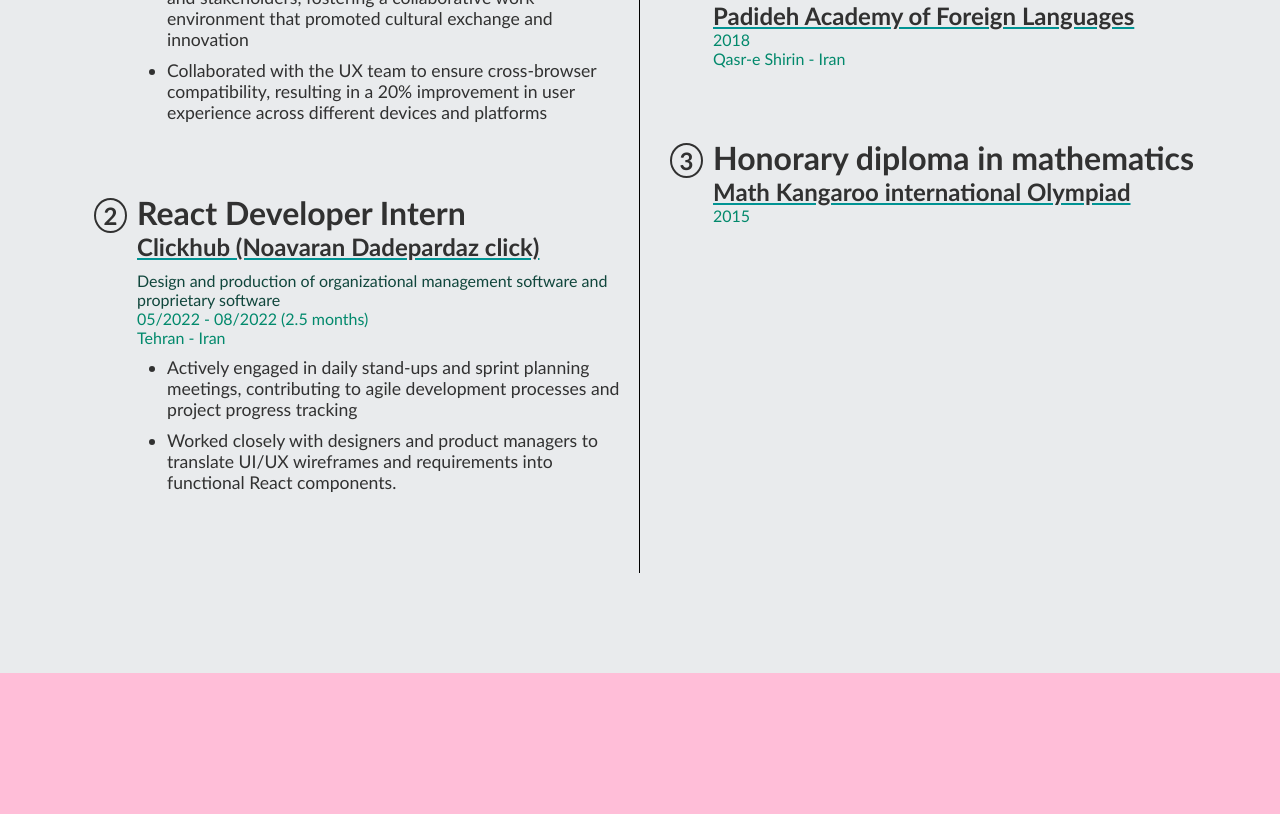
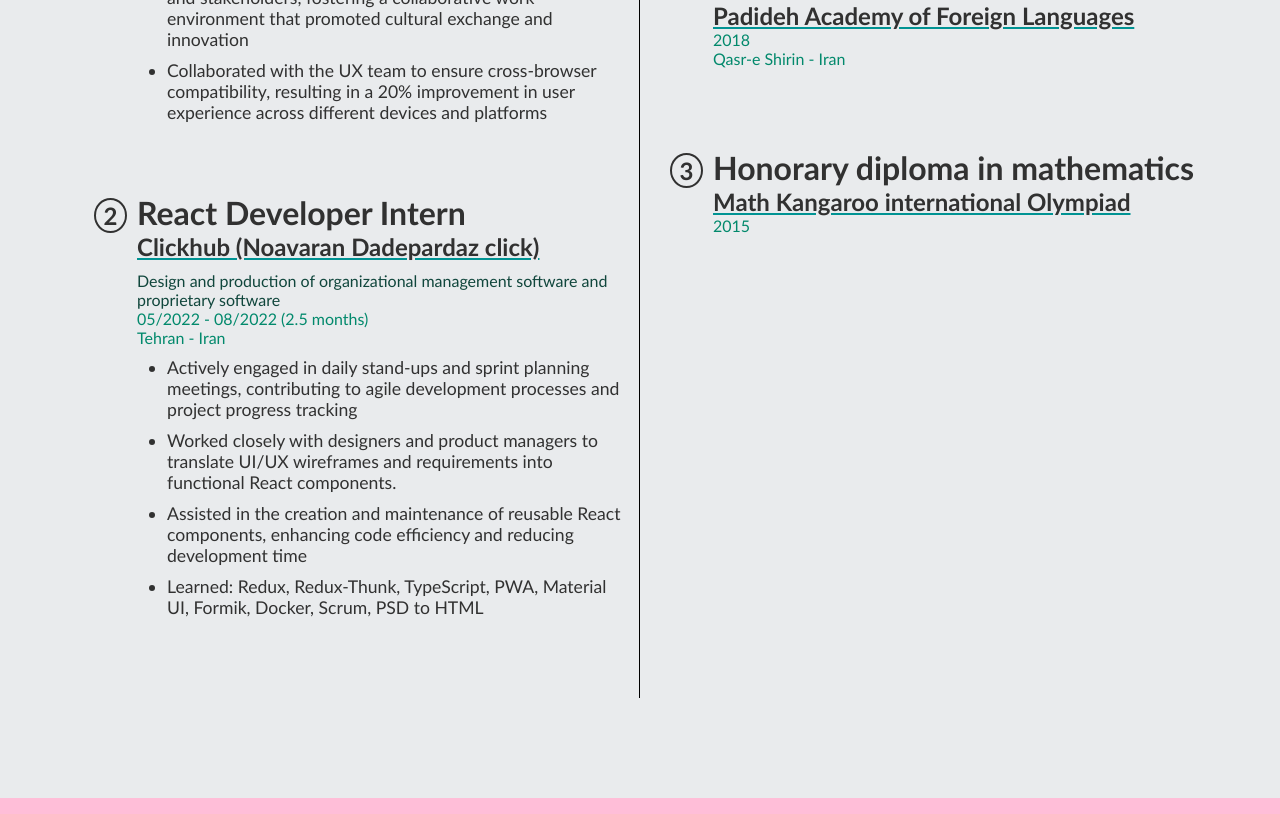
Before and after one commit to sina-olfati/sina-olfati-site, a React (Create React App) app: page /sina-olfati-site/resume in a window 1280 px wide. Shown: the part 3440-4254 px from the top of the page. Built offline with nearby package versions, Linux system fonts and the light colour scheme; a web font is replaced by a local one.

Commit message:
resume-work and edu: added array and mapped on that

```diff
--- a/public/assets/locales/en/translation.json
+++ b/public/assets/locales/en/translation.json
@@ -33,39 +33,43 @@
     "download-cv": "CV",
     "resume-skills": "Skills",
     "resume-work-work-work": " Work Experience",
-    "resume-work-work-second-title": "JavaScript Developer",
-    "resume-work-work-second-place": "VModel",
-    "resume-work-work-second-place-describe": "Booking platform + Digital Agency for Models, Influencers, Photographers, Creators and PetModels",
-    "resume-work-work-second-time": "08/2022 - 11/2022 (3 months)",
-    "resume-work-work-second-workplace": "London - England(UK)",
-    "resume-work-work-second-about1": "Led the web development team, consisting of 4 members, for 3 weeks; Increased quality and speed by 30%",
-    "resume-work-work-second-about2": "Mentored junior developers, conducting knowledge-sharing sessions on JavaScript best practices, resulting in a 50% improvement in their coding skills",
-    "resume-work-work-second-about3": "Collaborated with a diverse team of developers, designers, and stakeholders, fostering a collaborative work environment that promoted cultural exchange and innovation",
-    "resume-work-work-second-about4": "Collaborated with the UX team to ensure cross-browser compatibility, resulting in a 20% improvement in user experience across different devices and platforms",
 
-    "resume-work-work-first-title": "React Developer Intern",
-    "resume-work-work-first-place": "Clickhub (Noavaran Dadepardaz click)",
-    "resume-work-work-first-place-describe": "Design and production of organizational management software and proprietary software",
-    "resume-work-work-first-time": "05/2022 - 08/2022 (2.5 months)",
-    "resume-work-work-first-workplace": "Tehran - Iran",
-    "resume-work-work-first-about1": "Actively engaged in daily stand-ups and sprint planning meetings, contributing to agile development processes and project progress tracking",
-    "resume-work-work-first-about2": "Worked closely with designers and product managers to translate UI/UX wireframes and requirements into functional React components.",
-    "resume-work-work-first-about3": "Assisted in the creation and maintenance of reusable React components, enhancing code efficiency and reducing development time",
-    "resume-work-work-first-about4": "Learned: Redux, Redux-Thunk, TypeScript, PWA, Material UI, Formik, Docker, Scrum, PSD to HTML",
+    "resume-work-work-vmodel-title": "JavaScript Developer",
+    "resume-work-work-vmodel-place": "VModel",
+    "resume-work-work-vmodel-place-describe": "Booking platform + Digital Agency for Models, Influencers, Photographers, Creators and PetModels",
+    "resume-work-work-vmodel-time": "08/2022 - 11/2022 (3 months)",
+    "resume-work-work-vmodel-workplace": "London - England(UK)",
+    "resume-work-work-vmodel-about1": "Led the web development team, consisting of 4 members, for 3 weeks; Increased quality and speed by 30%",
+    "resume-work-work-vmodel-about2": "Mentored junior developers, conducting knowledge-sharing sessions on JavaScript best practices, resulting in a 50% improvement in their coding skills",
+    "resume-work-work-vmodel-about3": "Collaborated with a diverse team of developers, designers, and stakeholders, fostering a collaborative work environment that promoted cultural exchange and innovation",
+    "resume-work-work-vmodel-about4": "Collaborated with the UX team to ensure cross-browser compatibility, resulting in a 20% improvement in user experience across different devices and platforms",
+
+    "resume-work-work-clickhub-title": "React Developer Intern",
+    "resume-work-work-clickhub-place": "Clickhub (Noavaran Dadepardaz click)",
+    "resume-work-work-clickhub-place-describe": "Design and production of organizational management software and proprietary software",
+    "resume-work-work-clickhub-time": "05/2022 - 08/2022 (2.5 months)",
+    "resume-work-work-clickhub-workplace": "Tehran - Iran",
+    "resume-work-work-clickhub-about1": "Actively engaged in daily stand-ups and sprint planning meetings, contributing to agile development processes and project progress tracking",
+    "resume-work-work-clickhub-about2": "Worked closely with designers and product managers to translate UI/UX wireframes and requirements into functional React components.",
+    "resume-work-work-clickhub-about3": "Assisted in the creation and maintenance of reusable React components, enhancing code efficiency and reducing development time",
+    "resume-work-work-clickhub-about4": "Learned: Redux, Redux-Thunk, TypeScript, PWA, Material UI, Formik, Docker, Scrum, PSD to HTML",
 
     "resume-work-edu-education": " Education",
-    "resume-work-edu-one-title": "Bachelor's of Teaching Experimental Science",
-    "resume-work-edu-one-place": "Allameh Amini Farhangian University",
-    "resume-work-edu-one-time": "08/2021 - Present",
-    "resume-work-edu-one-workplace": "Tabriz - Iran",
-    "resume-work-edu-one-about": "I'll become a teacher!",
-    "resume-work-edu-two-title": "''Perfect'' grade English language diploma",
-    "resume-work-edu-two-place": "Padideh Academy of Foreign Languages",
-    "resume-work-edu-two-time": "2018",
-    "resume-work-edu-two-workplace": "Qasr-e Shirin - Iran",
-    "resume-work-edu-three-title": "Honorary diploma in mathematics",
-    "resume-work-edu-three-place": "Math Kangaroo international Olympiad",
-    "resume-work-edu-three-time": "2015",
+    "resume-work-edu-univercity-title": "Bachelor's of Teaching Experimental Science",
+    "resume-work-edu-univercity-place": "Allameh Amini Farhangian University",
+    "resume-work-edu-univercity-time": "08/2021 - Present",
+    "resume-work-edu-univercity-workplace": "Tabriz - Iran",
+    "resume-work-edu-univercity-about": "I'll become a teacher!",
+    "resume-work-edu-english-title": "''Perfect'' grade English language diploma",
+    "resume-work-edu-english-place": "Padideh Academy of Foreign Languages",
+    "resume-work-edu-english-time": "2018",
+    "resume-work-edu-english-workplace": "Qasr-e Shirin - Iran",
+    "resume-work-edu-english-about": "",
+    "resume-work-edu-kangaroo-title": "Honorary diploma in mathematics",
+    "resume-work-edu-kangaroo-place": "Math Kangaroo international Olympiad",
+    "resume-work-edu-kangaroo-time": "2015",
+    "resume-work-edu-kangaroo-workplace": "",
+    "resume-work-edu-kangaroo-about": "",
 
 
     "resume-langs-languages": "Languages",
--- a/src/components/resume/Work.tsx
+++ b/src/components/resume/Work.tsx
@@ -13,6 +13,37 @@ import { useTranslation } from "react-i18next";
 import reveal from '../../assets/js/reveal';
 import '../../assets/css/reveal.css'
 window.addEventListener('scroll', reveal)
+
+const work =[
+  {
+    num: 1,
+    name: "vmodel",
+    link: "https://vmodel.app"
+  },
+  {
+    num: 2,
+    name: "clickhub",
+    link: "https://clickhub.ir"
+  },
+]
+
+const education =[
+  {
+    num: 1,
+    name: "univercity",
+    link: "https://taap.cfu.ac.ir"
+  },
+  {
+    num: 2,
+    name: "english",
+    link: ""
+  },
+  {
+    num: 3,
+    name: "kangaroo",
+    link: "https://www.mathkangaroo.in"
+  },
+]
 
 
 const Work = () => {
@@ -30,73 +61,49 @@ const Work = () => {
     return (
       <div className='work-container' lang={language}>
         <div className='work-items'>
+
           <div className='work-work border'>
             <h1><BusinessCenterIcon style={{fontSize: '3rem', position: "relative", top: "8px"}} />{t("resume-work-work-work")}</h1>
 
+            {work.map(item => (
               <div className='work-work-one reveal'>
-              <div className='div-one'>1</div>
+                <div className='div-one'>{item.num}</div>
                 <div className='div-two'>
-                <h2>{t("resume-work-work-second-title")}</h2>
-                <a href='https://vmodel.app/'><h3>{t("resume-work-work-second-place")}</h3></a>
-                <h5>{t("resume-work-work-second-place-describe")}</h5>
-                <h6>{t("resume-work-work-second-time")} <br /> {t("resume-work-work-second-workplace")}</h6>
+                  <h2>{t(`resume-work-work-${item.name}-title`)}</h2>
+                  <a href={item.link}><h3>{t(`resume-work-work-${item.name}-place`)}</h3></a>
+                  <h5>{t(`resume-work-work-${item.name}-place-describe`)}</h5>
+                  <h6>{t(`resume-work-work-${item.name}-time`)} <br /> {t(`resume-work-work-${item.name}-workplace`)}</h6>
                   <ul>
-                  <li>{t("resume-work-work-second-about1")}</li>
-                  <li>{t("resume-work-work-second-about2")}</li>
-                  <li>{t("resume-work-work-second-about3")}</li>
-                  <li>{t("resume-work-work-second-about4")}</li>
+                    <li>{t(`resume-work-work-${item.name}-about1`)}</li>
+                    <li>{t(`resume-work-work-${item.name}-about2`)}</li>
+                    <li>{t(`resume-work-work-${item.name}-about3`)}</li>
+                    <li>{t(`resume-work-work-${item.name}-about4`)}</li>
                   </ul>
                 </div>
               </div>
+            ))}
 
-            <div className='work-work-one reveal'>
-              <div className='div-one'>2</div>
-              <div className='div-two'>
-                <h2>{t("resume-work-work-first-title")}</h2>
-                <a href='https://clickhub.ir'><h3>{t("resume-work-work-first-place")}</h3></a>
-                <h5>{t("resume-work-work-first-place-describe")}</h5>
-                <h6>{t("resume-work-work-first-time")} <br /> {t("resume-work-work-first-workplace")}</h6>
-                <ul>
-                  <li>{t("resume-work-work-first-about1")}</li>
-                  <li>{t("resume-work-work-first-about2")}</li>
-                </ul>
-              </div>
           </div>
 
-          </div>
+
 
           <div className='work-work'>
             <h1><SchoolIcon style={{fontSize: '3rem', position: "relative", top: "8px"}} />{t("resume-work-edu-education")}</h1>
 
+            {education.map(item => (
               <div className='work-work-one reveal'>
-              <div className='div-one'>1</div>
+                <div className='div-one'>{item.num}</div>
                 <div className='div-two'>
-              <h2>{t("resume-work-edu-one-title")}</h2>
-              <a href='https://taap.cfu.ac.ir'><h3>{t("resume-work-edu-one-place")}</h3></a>
-              <h6>{t("resume-work-edu-one-time")} <br /> {t("resume-work-edu-one-workplace")}</h6>
-              <p>{t("resume-work-edu-one-about")}</p>
+                <h2>{t(`resume-work-edu-${item.name}-title`)}</h2>
+                <a href={item.link}><h3>{t(`resume-work-edu-${item.name}-place`)}</h3></a>
+                <h6>{t(`resume-work-edu-${item.name}-time`)} <br /> {t(`resume-work-edu-${item.name}-workplace`)}</h6>
+                <p>{t(`resume-work-edu-${item.name}-about`)}</p>
                 </div>
               </div>
+            ))}
 
-            <div className='work-work-one reveal'>
-              <div className='div-one'>2</div>
-              <div className='div-two'>
-              <h2>{t("resume-work-edu-two-title")}</h2>
-              <a><h3>{t("resume-work-edu-two-place")}</h3></a>
-              <h6>{t("resume-work-edu-two-time")} <br /> {t("resume-work-edu-two-workplace")}</h6>
-              </div>
           </div>
 
-            <div className='work-work-one reveal'>
-              <div className='div-one'>3</div>
-              <div className='div-two'>
-              <h2>{t("resume-work-edu-three-title")}</h2>
-              <a href='https://www.mathkangaroo.in'><h3>{t("resume-work-edu-three-place")}</h3></a>
-              <h6>{t("resume-work-edu-three-time")}</h6>
-              </div>
-            </div>
-
-          </div>
         </div>
       </div>
     );
```
Also changed, not shown: public/assets/locales/fa/translation.json (+33 -30 lines). Lines whose indentation alone changed are shown as unchanged.
